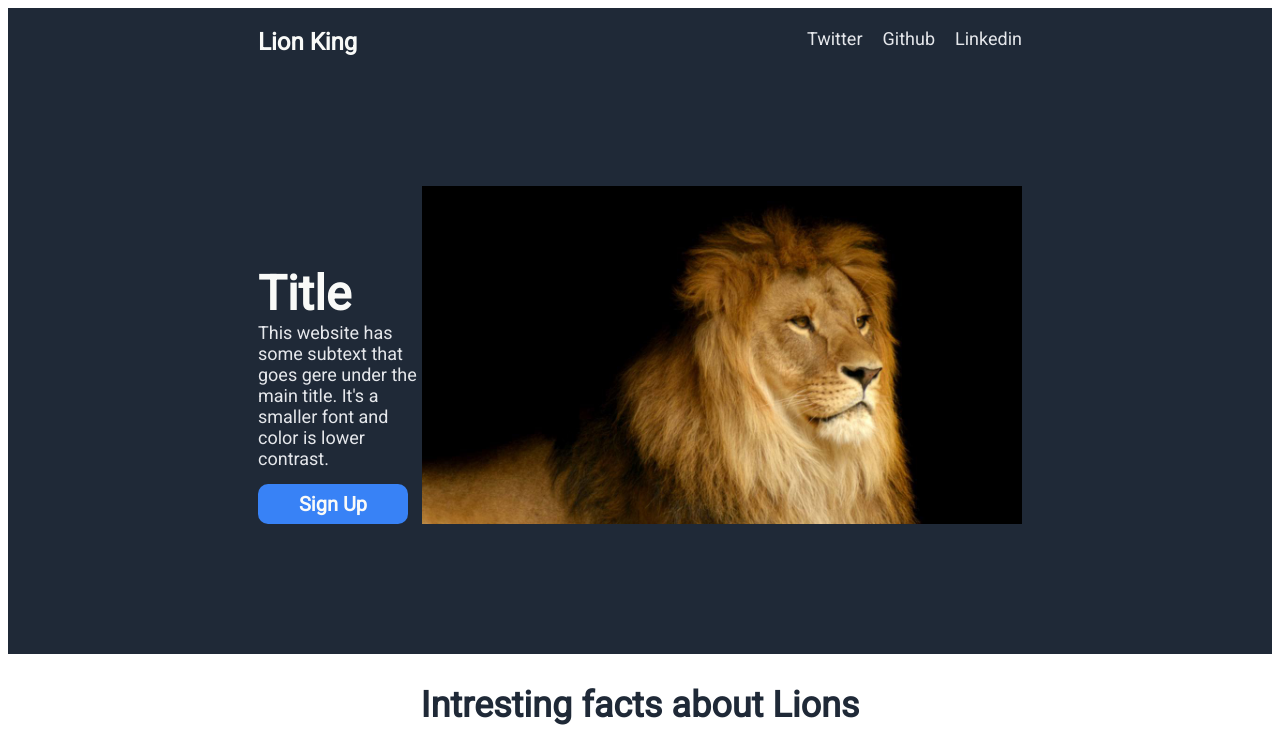
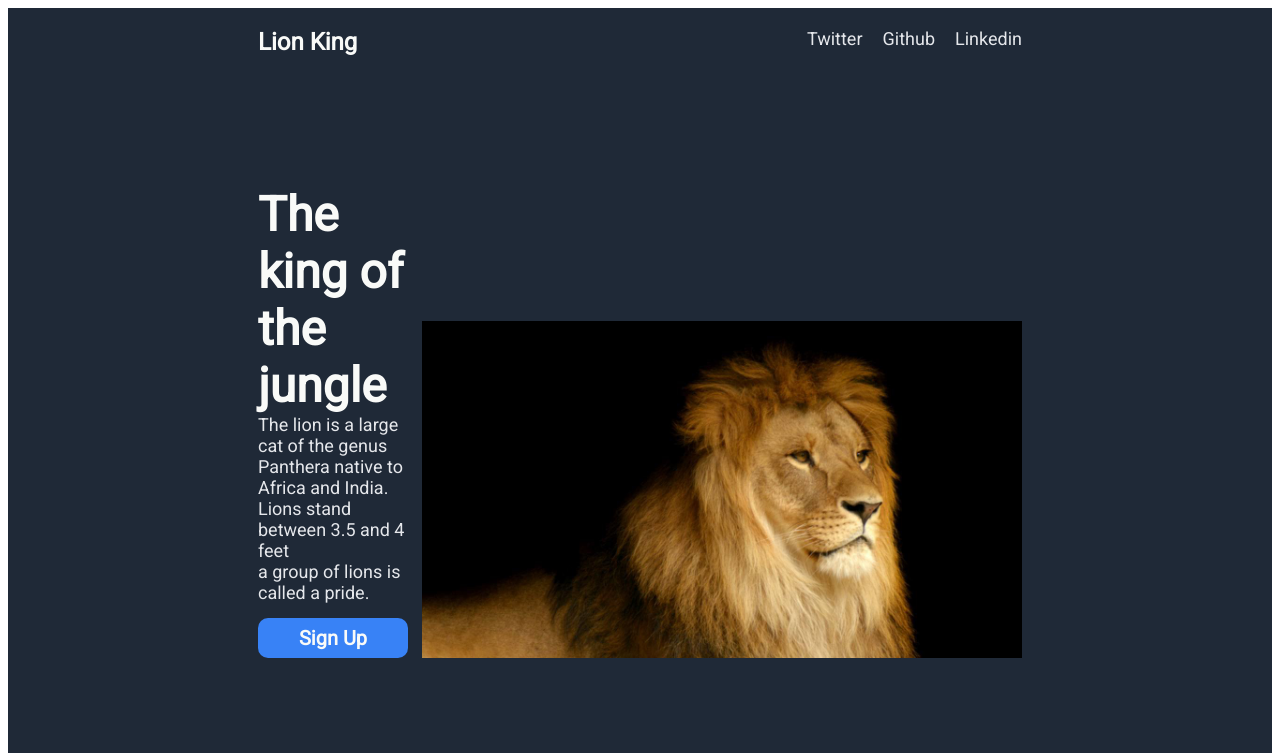
Before and after one commit to JoaquinKorol/odin-landing-page, a plain HTML site: page index.html in a window 1280 px wide. Shown: the top 753 px of the page. Drawn offline with Linux system fonts and the light colour scheme; grey boxes are pictures that could not be loaded.

Commit message:
Correct index.html

```diff
--- a/index.html
+++ b/index.html
@@ -20,9 +20,8 @@
         </div>
         <div class="title-container">
             <div class="text-container">
-            <div class="title">Title</div>
-            <div class="subtext">This website has some subtext that goes gere under the<br> main title. It's a smaller
-                font and color is lower <br>contrast.</div>
+            <div class="title">The king of the jungle</div>
+            <div class="subtext">The lion is a large cat of the genus Panthera native to Africa and India.<br> Lions stand between 3.5 and 4 feet <br>a group of lions is called a pride.</div>
             <div class="signup-title"><a href="#"><button type="submit">Sign Up</button></a></div>
             </div>
             <div class="img-container">
@@ -56,7 +55,7 @@
         </div>
     </div>
     <div class="signup-container">
-        <div class="text-container">index.html
+        <div class="text-container">
             <div class="call">Page for lions lovers!</div>
             <div class="call-subtext">You can sign up to recive facts, news and funny photos about your favourite animal
         </div>
```
